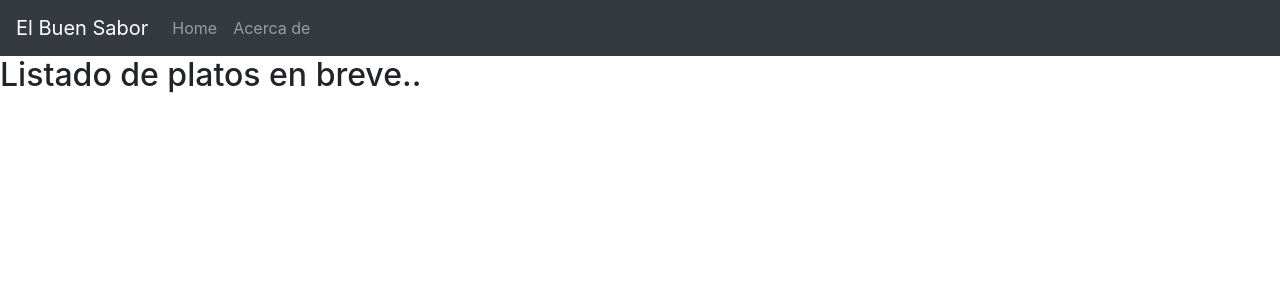
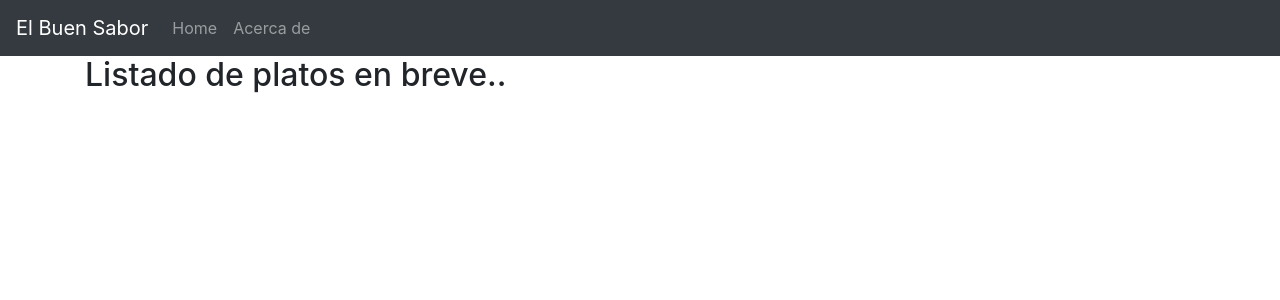
Before and after one commit to juanpanasiti/tutorial-vuejs, a Vue app: page / in a window 1280 px wide. Shown: the top 300 px of the page. Built offline with nearby package versions, Linux system fonts and the light colour scheme.

Commit message:
Actualización del README y la vista de App

```diff
--- a/src/App.vue
+++ b/src/App.vue
@@ -1,15 +1,17 @@
 <template>
   <div id="app">
     <navigation-bar />
-    <router-view/>
+    <div class="container">
+      <router-view />
+    </div>
   </div>
 </template>
 
 <script>
-import Navigation from "@/components/bootstrap/Navigation.vue"
+import Navigation from "@/components/bootstrap/Navigation.vue";
 export default {
-  components:{
-    "navigation-bar": Navigation
-  }
-}
+  components: {
+    "navigation-bar": Navigation,
+  },
+};
 </script>
```
Also changed, not shown: 1 other file (tests, documents, lock files or other folders).
